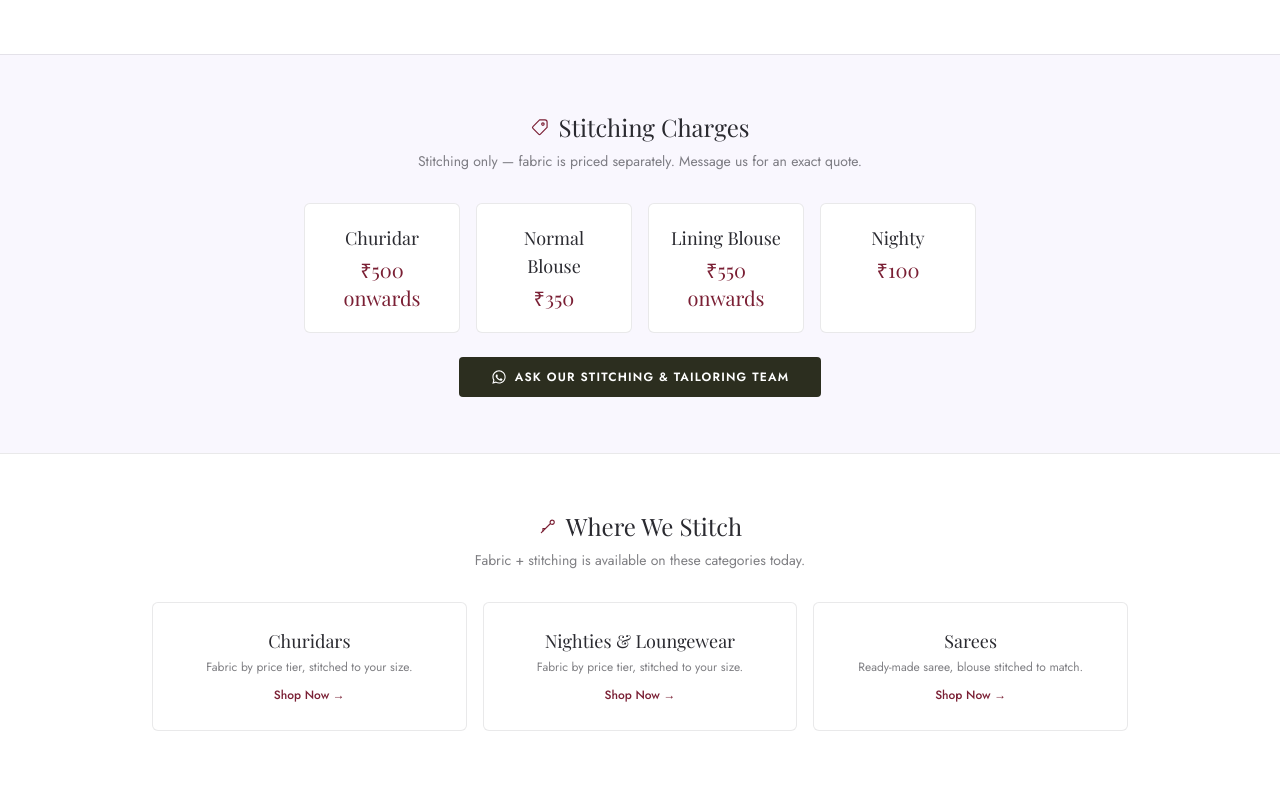
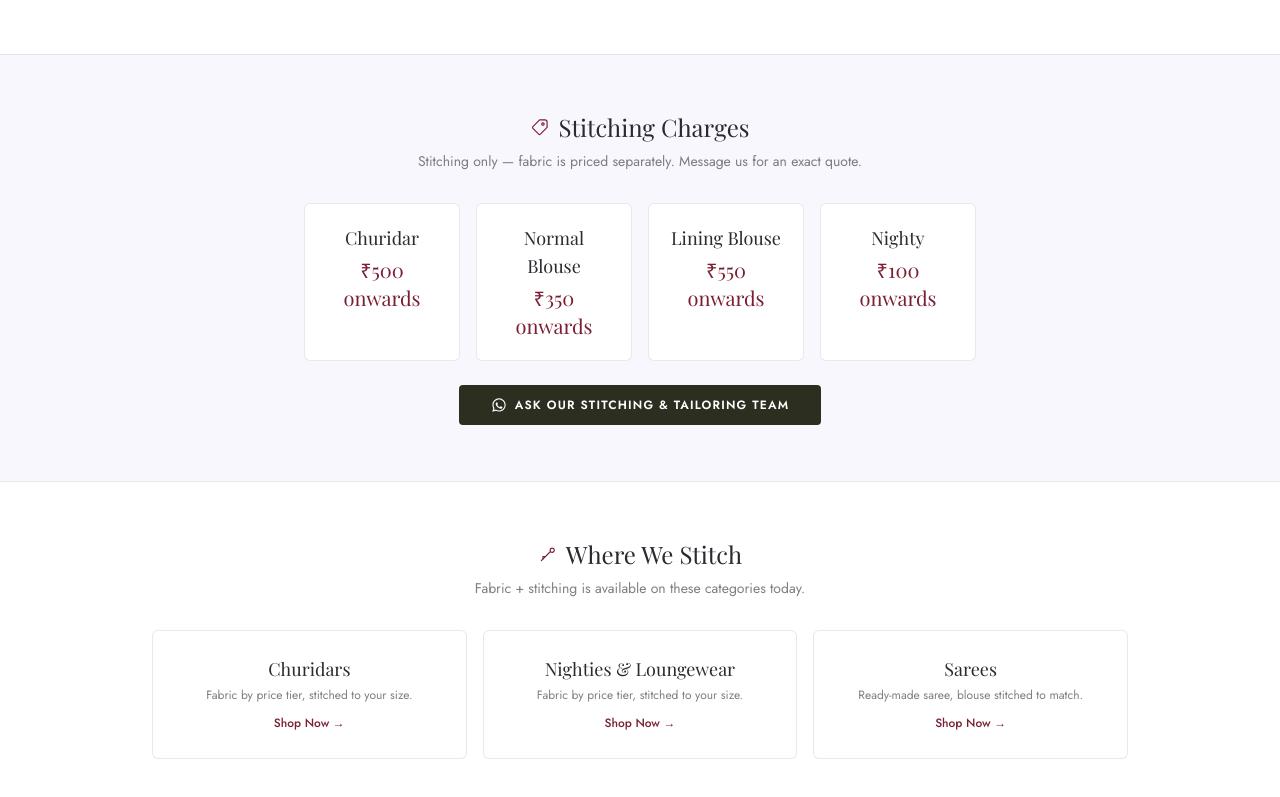
Before and after one commit to peakpoint2037/Dzane, a Next.js app: page /custom-stitching in a window 1280 px wide. Shown: the part 1174-1971 px from the top of the page. Built offline with nearby package versions, Linux system fonts and the light colour scheme; a web font is replaced by a local one.

Commit message:
Add "onwards" to all stitching charge prices

```diff
--- a/src/app/custom-stitching/page.tsx
+++ b/src/app/custom-stitching/page.tsx
@@ -39,9 +39,9 @@ const steps = [
 
 const stitchingPrices = [
   { item: "Churidar", price: "₹500 onwards" },
-  { item: "Normal Blouse", price: "₹350" },
+  { item: "Normal Blouse", price: "₹350 onwards" },
   { item: "Lining Blouse", price: "₹550 onwards" },
-  { item: "Nighty", price: "₹100" },
+  { item: "Nighty", price: "₹100 onwards" },
 ];
 
 const stitchedCategories = [
```
